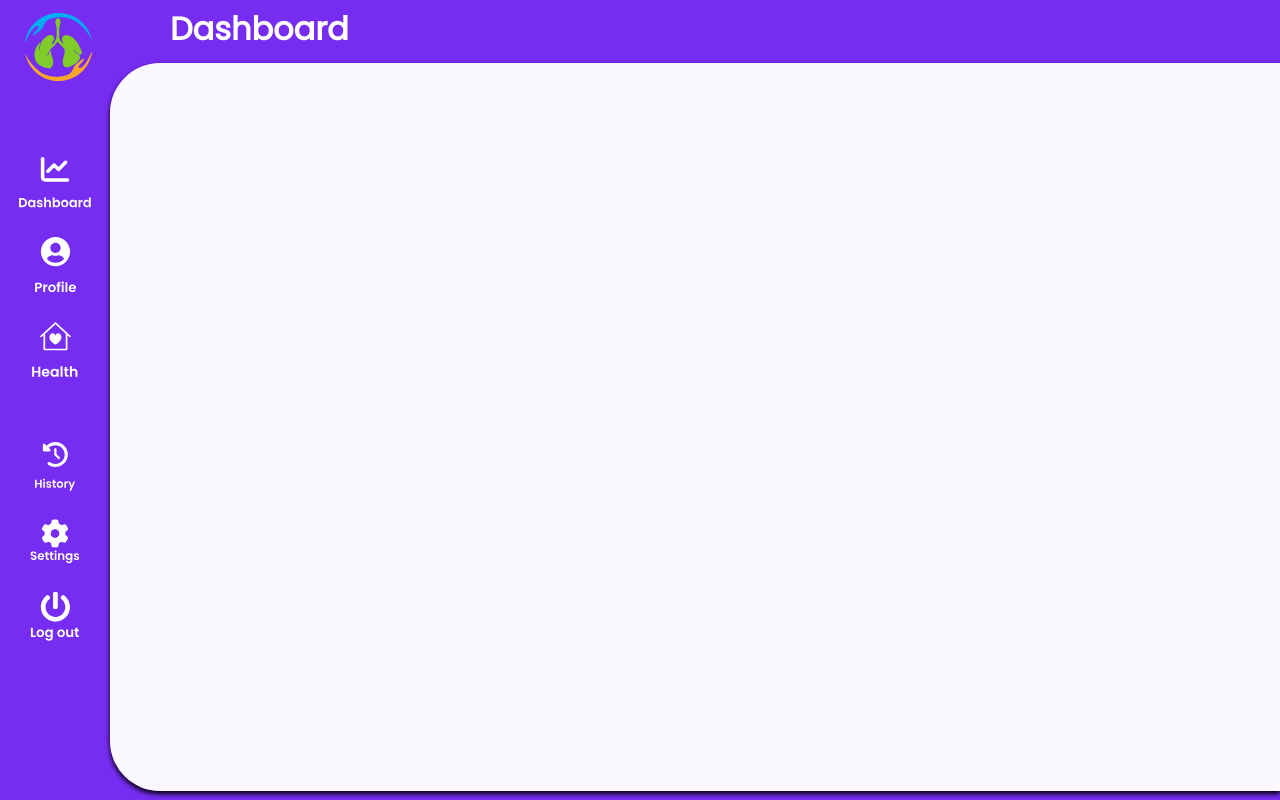
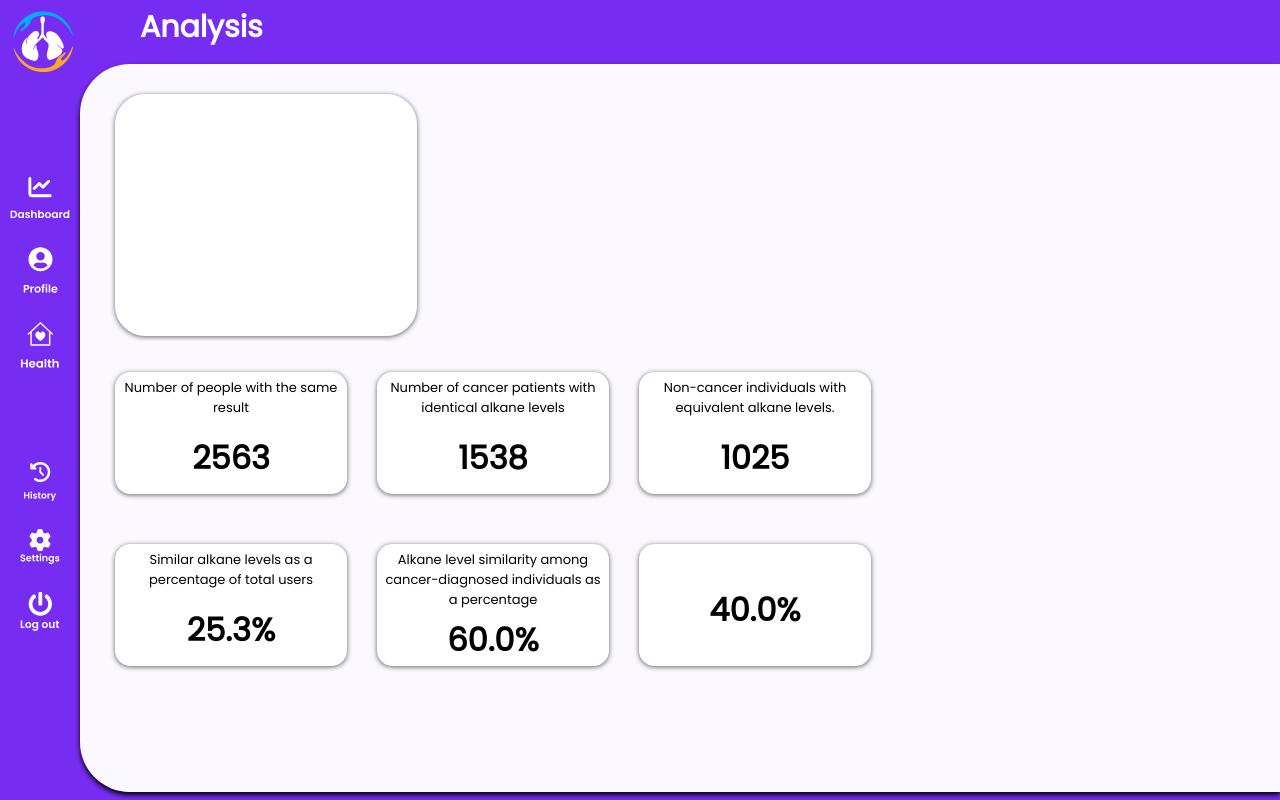
Before and after one commit to AjDep/Early_Lung_Cancer_Detection_System, a React (Vite) app in the folder UI/Hope-Finder/: page /analysis in a window 1280 px wide. Built offline with nearby package versions, Linux system fonts and the light colour scheme.

Commit message:
Update some parts
Update some code segments

```diff
--- a/UI/Hope-Finder/src/App.jsx
+++ b/UI/Hope-Finder/src/App.jsx
@@ -8,7 +8,8 @@ function App() {
     <div className="App">
       {/*<Analysis/>
       <Dashboard/>*/}
-      <Dashboard/>
+
+      <Analysis/>
     </div>
 
   );
--- a/UI/Hope-Finder/src/Pages/Analysis/analysis.jsx
+++ b/UI/Hope-Finder/src/Pages/Analysis/analysis.jsx
@@ -16,14 +16,16 @@ function Analysis(){
            <Pie_chart/>
           </div>
           <div className={style.bottem_container}>
-            <Bottem_card Details="asdasdsa" value="213"/>
-            <Bottem_card Details="asdasdsa" value="213"/>
-            <Bottem_card Details="asdasdsa" value="213"/>
-            <Bottem_card Details="asdasdsa" value="213"/>
-            <Bottem_card Details="asdasdsa" value="213"/>
-            <Bottem_card Details="asdasdsa" value="213"/>
-            <Bottem_card Details="asdasdsa" value="213"/>
-            <Bottem_card Details="asdasdsa" value="213"/>
+
+            <div className={style.bottem_left}>
+            <Bottem_card Details="Number of people with the same result" value="2563"/>
+            <Bottem_card Details="Number of cancer patients with identical alkane levels" value="1538"/>
+            <Bottem_card Details="Non-cancer individuals with equivalent alkane levels." value="1025"/>
+            <Bottem_card Details="Similar alkane levels as a percentage of total users" value="25.3%"/>
+            <Bottem_card Details="Alkane level similarity among cancer-diagnosed individuals as a percentage" value="60.0%"/>
+            <Bottem_card Details="" value="40.0%"/>
+            </div>
+            <div className={style.bottem_right}></div>
           </div>
         </div>
       </div>
--- a/UI/Hope-Finder/src/Pages/Analysis/anlysis.module.css
+++ b/UI/Hope-Finder/src/Pages/Analysis/anlysis.module.css
@@ -4,7 +4,7 @@
 }
 .content{
     background-color: rgba(255, 255, 255, 0.969);
-    padding-left: 10px;
+    padding-left: 5px;
     margin-top: 15px;
     height: 91vh;
     border-radius: 50px 0px 0px 50px;
@@ -21,5 +21,13 @@
     margin-top: 16px;
     margin-left: 30px;
     display: grid;
-    grid-template-columns: 1fr 1fr 1fr 1fr;
+    grid-template-columns: 1fr 1fr ;
 }
+.bottem_left{
+    display: grid;
+    gap:30px;
+    grid-template-columns: 1fr 1fr 1fr ;
+}
+.bottem_right{
+
+}
--- a/UI/Hope-Finder/src/components/Analysis/bottem_card.module.css
+++ b/UI/Hope-Finder/src/components/Analysis/bottem_card.module.css
@@ -5,11 +5,15 @@
     text-align: center;
     border: 1px solid rgb(255, 255, 255);
     height: 120px;
-    width: 250px;
-    border-radius: 30px;
-    box-shadow: 0px 3px 5px 0px rgb(102, 100, 100);
+    width: 230px;
+    border-radius: 15px;
+    box-shadow: 0px 1px 5px 0px rgb(102, 100, 100);
     background-color: rgb(255, 255, 255);
   }
   .bottem_card p,h1{
     margin: 0;
   }
+  .bottem_card p{
+    font-size: 13px;
+    margin: 5px;
+  }
--- a/UI/Hope-Finder/src/components/Analysis/pie_chart.module.css
+++ b/UI/Hope-Finder/src/components/Analysis/pie_chart.module.css
@@ -4,10 +4,10 @@
     margin-top: 30px;
     text-align: center;
     border: 1px solid rgb(255, 255, 255);
-    height: 300px;
-    width: 350px;
+    height: 240px;
+    width: 300px;
     border-radius: 30px;
-    box-shadow: 0px 3px 5px 0px rgb(102, 100, 100);
+    box-shadow: 0px 1px 5px 0px rgb(102, 100, 100);
     background-color: rgb(255, 255, 255);
   }
   .top_card p,h1{
--- a/UI/Hope-Finder/src/components/Navbar/navbar.jsx
+++ b/UI/Hope-Finder/src/components/Navbar/navbar.jsx
@@ -1,4 +1,5 @@
 import Logo from './../../assets/Logo.svg';
+import TestLogo from './../../assets/TestLogo.svg';
 import Dashboard from './../../assets/Navbar_Dashboard_btn.svg';
 import Profile from './../../assets/Navbar_Profile-Icon.svg';
 import Health from './../../assets/Navbar_Health-Icon.svg';
@@ -11,7 +12,7 @@ function Navbar(){
     return(
         <div className={style.navbar}>
             <div className={style.top}>
-                <img src={Logo} alt="Logo" className={style.logo}/>
+                <img src={TestLogo} alt="Logo" className={style.logo}/>
             </div>
 
             <div className={style.mid}>
--- a/UI/Hope-Finder/src/components/Navbar/navbar.module.css
+++ b/UI/Hope-Finder/src/components/Navbar/navbar.module.css
@@ -1,8 +1,9 @@
 .navbar{
     display: flex;
     flex-direction: column;
-    padding: 0px 10px;
-    gap: 60px;
+    padding: 0px;
+    margin: 0px;
+    gap: 90px;
     align-items: center;
   }
 
@@ -24,32 +25,32 @@
 
 
 .logo{
-    height: 90px;
-    width: 90px;
+    height: 80px;
+    width: 80px;
   }
 
 .dashboard{
-    width: 80px;
-    height: 55px;
+    width: 70px;
+    height: 45px;
 }
 .profile{
-    width: 45px;
-    height: 60px;
+    width: 35px;
+    height: 50px;
 }
 .health{
-    width: 50px;
-    height: 60px;
+    width: 40px;
+    height: 50px;
 }
 
 .history{
-    width: 50px;
-    height: 50px;
+    width: 40px;
+    height: 40px;
 }
 .setting{
-    width: 50px;
-    height: 50px;
+    width: 40px;
+    height: 40px;
 }
 .logout{
-    width: 50px;
-    height: 50px;
+    width: 40px;
+    height: 40px;
 }
--- a/UI/Hope-Finder/src/components/header/header.module.css
+++ b/UI/Hope-Finder/src/components/header/header.module.css
@@ -2,7 +2,7 @@
     margin: 0;
     padding-top: 5px;
     color: white;
-
+    font-size: 30px;
   }
   .header{
     padding-left: 60px;
```
Also changed, not shown: UI/Hope-Finder/src/assets/TestLogo.svg (added), UI/Hope-Finder/src/components/Analysis/pie_chart.jsx (line endings or trailing spaces).
